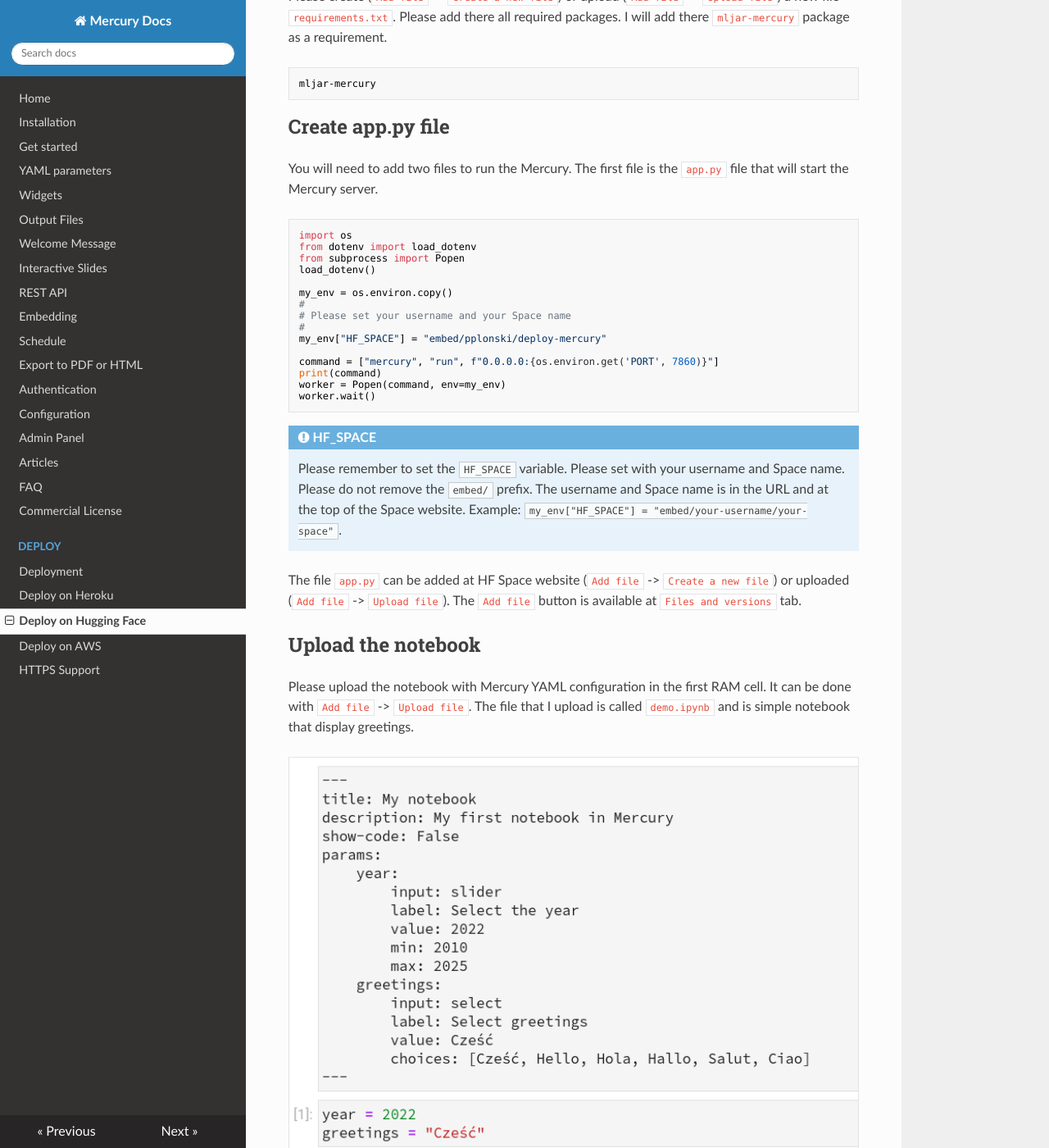
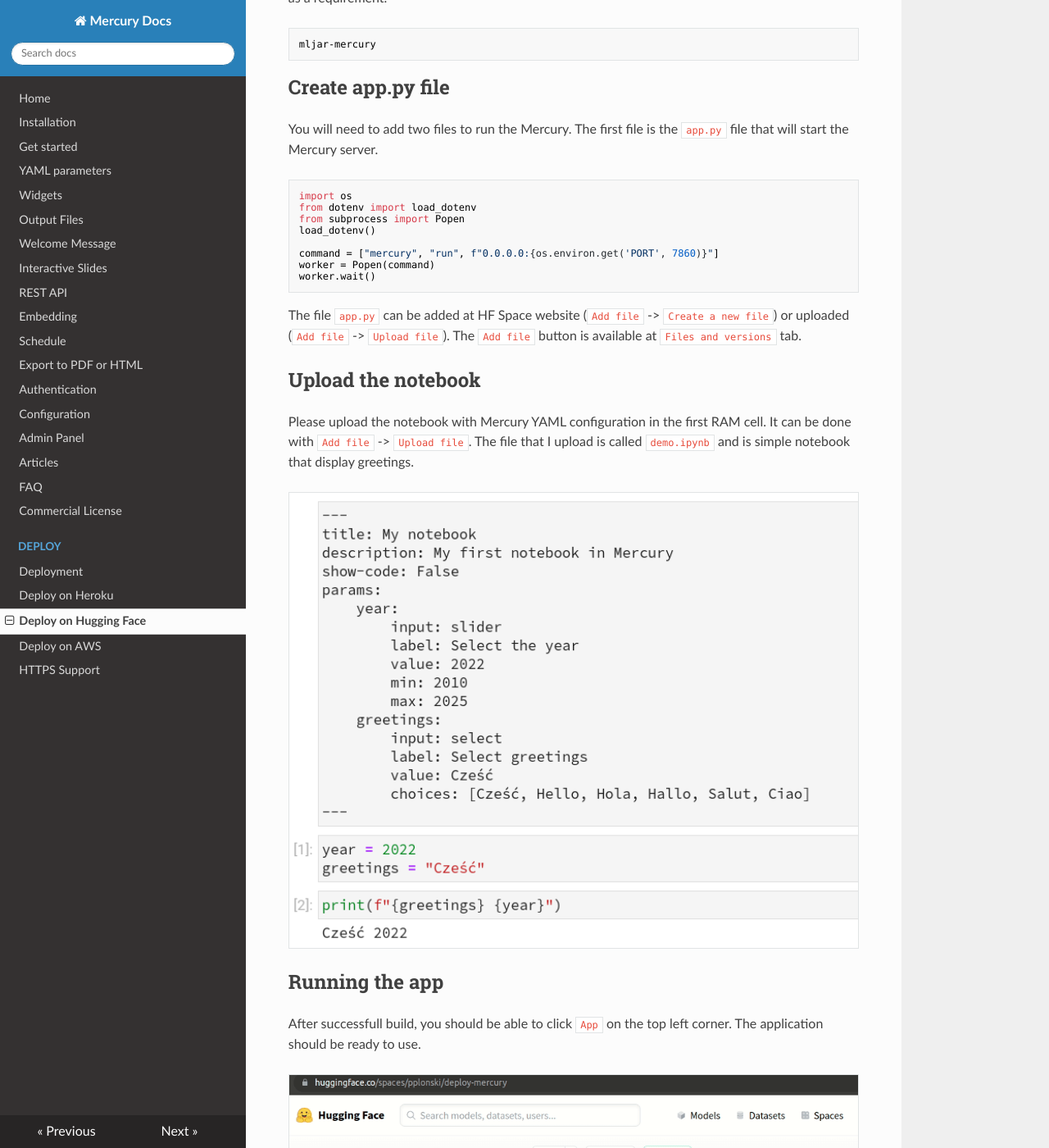
Before and after one commit to mljar/mercury, an MkDocs documentation site: the page built from docs/deploy/hugging-face-spaces.md, in a window 1280 px wide and 1400 px high, scrolled down 1371 px. Shown: the whole window at 82% size. Built offline with MkDocs 1.6.1, drawn with Linux system fonts in a browser that asks for light colours; nearby versions of some CDN libraries; some of the changed text lies outside the part shown.

Commit message:
fix docs for HF Space deployment

````diff
--- a/docs/deploy/hugging-face-spaces.md
+++ b/docs/deploy/hugging-face-spaces.md
@@ -1,6 +1,6 @@
 <h1> Deploy on Hugging Face Spaces</h1>
 
-You can deploy notebooks with [Mercury](https://github.com/mljar/mercury) on [Hugging Face Spaces](https://huggingface.co/) (HF Spaces). When deploying on HF there is no option to serve several notebooks. Only single app-notebook can be deployed on HF Spaces.
+You can deploy notebooks with [Mercury](https://github.com/mljar/mercury) on [Hugging Face Spaces](https://huggingface.co/) (HF Spaces).
 
 ## Create a new Space
 
@@ -34,22 +34,10 @@
 from subprocess import Popen
 load_dotenv()
 
-my_env = os.environ.copy()
-#
-# Please set your username and your Space name
-#
-my_env["HF_SPACE"] = "embed/pplonski/deploy-mercury"
-
 command = ["mercury", "run", f"0.0.0.0:{os.environ.get('PORT', 7860)}"]
-print(command)
-worker = Popen(command, env=my_env)
+worker = Popen(command)
 worker.wait()
 ```
-
-!!! note "HF_SPACE"
-
-    Please remember to set the `HF_SPACE` variable. Please set with your username and Space name. Please do not remove the `embed/` prefix. The username and Space name is in the URL and at the top of the Space website. Example: `my_env["HF_SPACE"] = "embed/your-username/your-space"`.
-
 
 The file `app.py` can be added at HF Space website (`Add file` -> `Create a new file`) or uploaded (`Add file` -> `Upload file`). The `Add file` button is available at `Files and versions` tab.
 
@@ -66,7 +54,7 @@
 
 ## Running the app
 
-Please wait a while till the Space in built. After successfull build you should be able to click `App` on the top left corner. The application should be ready to use.
+After successfull build, you should be able to click `App` on the top left corner. The application should be ready to use.
 
 <p>
   <img
@@ -78,17 +66,17 @@
 The interesting thing is that you can run standalone web app from HF. Just need to define new URL with your username and space.
 
 
-My space link is: [https://huggingface.co/spaces/pplonski/deploy-mercury](https://huggingface.co/spaces/pplonski/deploy-mercury) based on my username (`pplonski`) and Space name (`deploy-mercury`) I construct the link: [https://hf.space/embed/pplonski/deploy-mercury](https://hf.space/embed/pplonski/deploy-mercury). This link can be used for example for embedding notebooks on the website like below:
+My space link is: [https://huggingface.co/spaces/pplonski/deploy-mercury](https://huggingface.co/spaces/pplonski/deploy-mercury) based on my username (`pplonski`) and Space name (`deploy-mercury`) I construct the link: [https://pplonski-deploy-mercury.hf.space](https://pplonski-deploy-mercury.hf.space). This link can be used for example for embedding notebooks on the website like below:
 
 
-<iframe src="https://hf.space/embed/pplonski/deploy-mercury" height="700px" width="1200px" style="border: 1px solid #aaa"></iframe>
+<iframe src="https://pplonski-deploy-mercury.hf.space/app/1" height="700px" width="1200px" style="border: 1px solid #aaa"></iframe>
 
 
 The code to create embedded notebook:
 
 ```html
 <iframe
-    src="https://hf.space/embed/pplonski/deploy-mercury"
+    src="https://pplonski-deploy-mercury.hf.space/app/1"
     height="700px"
     width="1200px"
     style="border: 1px solid #aaa">
````
